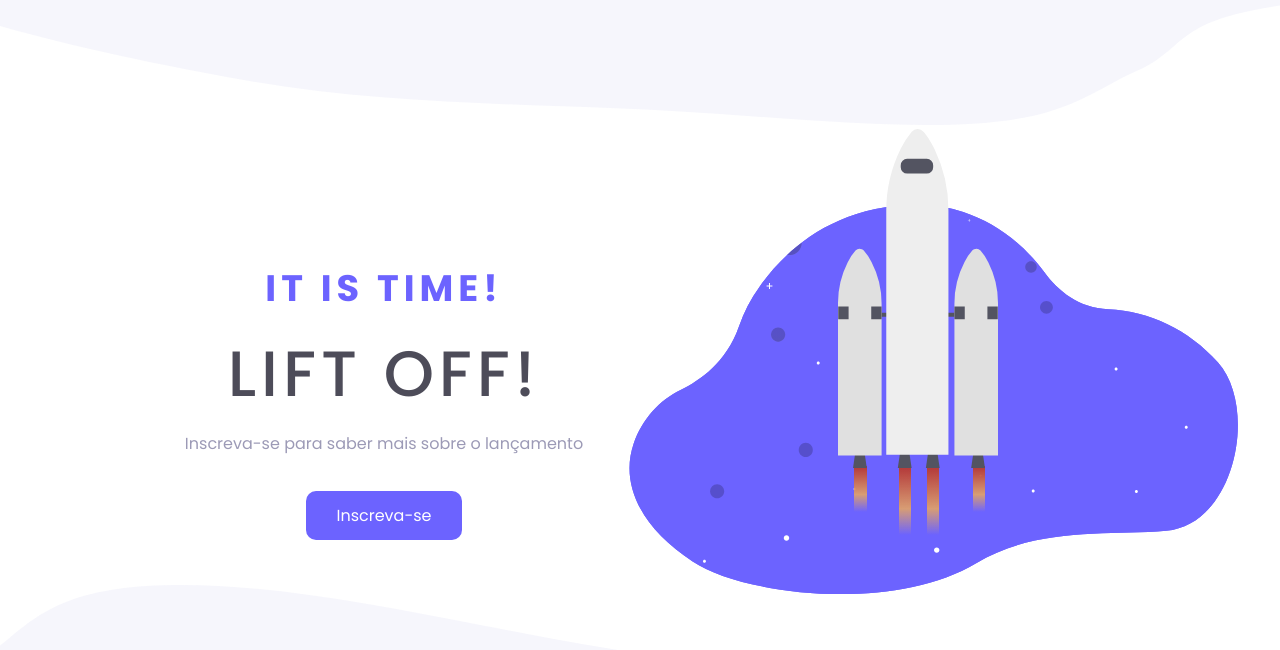
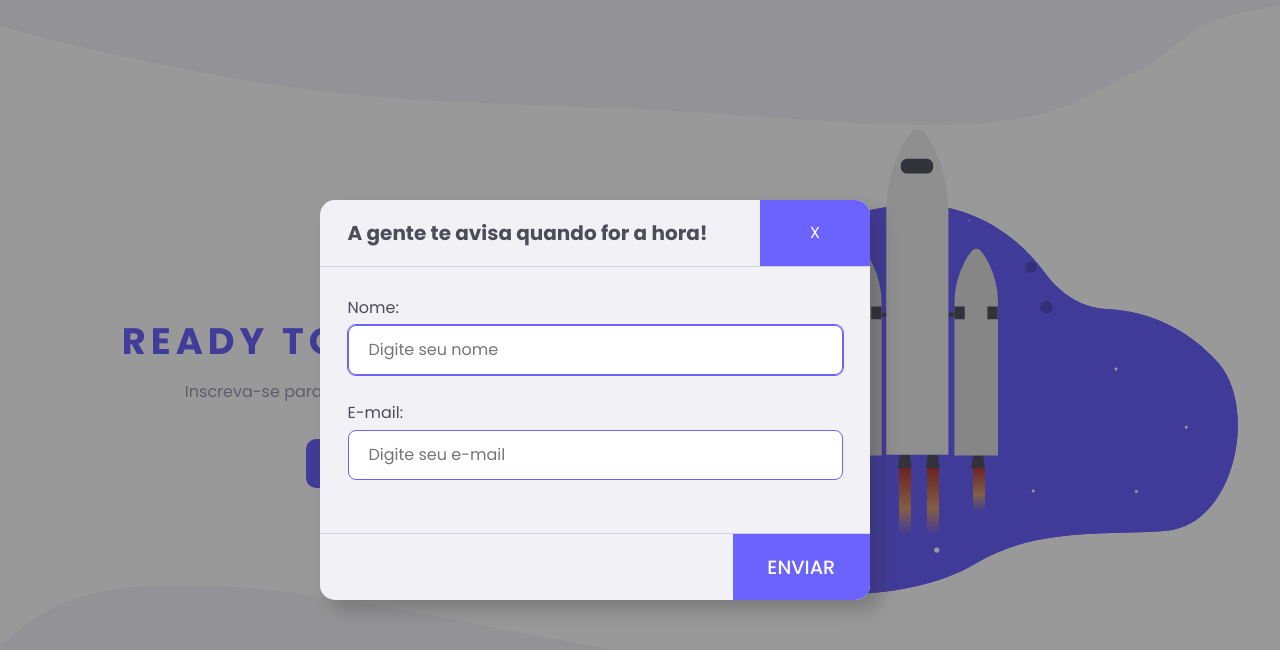
Before and after one commit to GusBordoni/countdown, a plain HTML site: page index.html in a window 1280 px wide. Drawn offline with Linux system fonts and the light colour scheme.

Commit message:
modal 1st update

```diff
--- a/countdown.js
+++ b/countdown.js
@@ -1,4 +1,4 @@
-var finalDate = new Date("Jul 27, 2022 17:00:00").getTime();
+var finalDate = new Date("Jul 28, 2022 17:00:00").getTime();
 var countdownClock = document.getElementById('countdown');
 
 var x = setInterval(function() {
@@ -27,7 +27,7 @@ var x = setInterval(function() {
 
     animation.onfinish = function() {
       countdownClock.style.display = 'none';
-      document.getElementsByTagName('h1')[0].innerText = 'IT IS TIME!';
+      document.getElementById('launch-warning')[0].innerText = 'IT IS TIME!';
       document.getElementById('ready').style.display = 'block';
     }
   } else {
--- a/index.html
+++ b/index.html
@@ -13,7 +13,7 @@
 </head>
 <body>
     <div class="countdown-container">
-        <h1>READY TO LAUNCH IN...</h1>
+        <h1 id="launch-warning">READY TO LAUNCH IN...</h1>
         <div class="countdown" id="countdown">
             <div>
                 <span>dias</span>
@@ -37,7 +37,7 @@
         </div>
         <h1 id="ready">LIFT OFF!</h1>
         <span class="signup-intro">Inscreva-se para saber mais sobre o lançamento</span>
-        <button>Inscreva-se</button>
+        <button id="signup-button">Inscreva-se</button>
     </div>
     <div class="rocket-container">
         <img src="images/rocket.svg" alt="" class="rocket-svg">
@@ -52,6 +52,33 @@
 <svg class="svg">
     <clipPath id="my-clip-path" clipPathUnits="objectBoundingBox" transform="scale(0.00144, 0.00218)"><path d="M611.1 383.04c-67.1 5.96-147-4.928-216.3 38.08-95.9 59.136-266.874 36.911-322.8-2.12C14 380-11.2 328.832 4.9 280.448c9.8-28.672 29.4-51.072 53.9-63.168 21-10.304 51.8-32.256 65.8-73.92a177.1 176.96 0 0123.8-47.488C175.7 56 231.7-.448 329.7 0a157.5 156.8 0 0150.4 8.512c35.7 12.096 67.9 36.736 92.4 70.784 15.4 21.952 39.2 42.112 72.8 43.456 46.9 2.24 91 23.744 124.6 62.272C716 238 690.2 375.872 611.1 383.04"></path></clipPath>
 </svg>
+
+    <!-- modal -->
+    <div class="modal">
+        <div class="modal-header">
+        <h1 class="modal-header-title">A gente te avisa quando for a hora!</h1>
+        <div id="close-button">
+            X
+        </div>
+        </div>
+        <div class="modal-form">
+        <form action="" method="" id="login-form">
+                    <fieldset>
+                        <label for="name">Nome:</label>
+                        <input type="text" id="name" name="name" autocomplete="on" placeholder="Digite seu nome" required autofocus>
+                        <label for="email">E-mail:</label>
+                        <input type="email" id="email" name="email" autocomplete="on" placeholder="Digite seu e-mail" required autofocus>
+                    </fieldset>
+                </form>
+        </div>
+        <div class="modal-footer">
+        <button type="submit" form="login-form" id="submit-button">ENVIAR</button>
+        </div>
+    </div>
+    <div class="modal-backdrop">
+    </div>
+
+
 <script src="countdown.js"></script>
 </body>
 </html>
--- a/style.css
+++ b/style.css
@@ -108,7 +108,7 @@ body {
   75% {background: linear-gradient(to bottom, rgba(180,58,58,1) 2%, rgba(252,176,69,0.75) 57%, rgba(255,196,0,0) 92%);}
 }
 
-h1 {
+#launch-warning {
   font-size: 2.3em;
   color: var(--purple);
   font-weight: 700;
@@ -159,7 +159,7 @@ h1 {
   color: var(--text-color);
 }
 
-button {
+#signup-button {
   border: none;
   border-radius: 10px;
   background-color: var(--purple);
@@ -171,9 +171,131 @@ button {
   cursor: pointer;
 }
 
-button:hover {
+#signup-button:hover {
   position: relative;
   left: -1px;
   top: -1px;
   box-shadow: 2px 2px 8px #afafaf;
 }
+
+/* -----------------------------------------------MODAL------------------------------------------------------ */
+
+.modal {
+  width: 550px;
+  height: 400px;
+  background-color: #F1F1F6   ;
+  border-radius: 15px;
+  display: grid;
+  grid-template-area:
+    "header"
+    "form"
+    "footer";
+  grid-template-rows: 1fr 4fr 1fr;
+  grid-template-columns: 1fr;
+  z-index: 2;
+  box-shadow: 10px 10px 20px #2b2b2b48;
+  position: absolute;
+  left: 25%;
+  top: 25%;
+}
+.modal-header {
+  grid-area: "header";
+  display: flex;
+  align-items: center;
+  justify-content: space-between;
+  border-bottom: 1px solid #ced4da;
+  color: #4D4C59;
+}
+
+.modal-form {
+  grid-area: "form";
+  display: flex;
+  align-items: center;
+}
+
+.modal-footer {
+  grid-area: "footer";
+  display: flex;
+  align-items: center;
+  justify-content: end;
+  border-top: 1px solid #ced4da;
+}
+
+.modal-backdrop {
+  position: absolute;
+  top: 0;
+  bottom: 0;
+  right: 0;
+  left: 0;
+  background-color: #000000;
+  opacity: .4;
+  z-index: 1;
+}
+
+.modal-header-title {
+  margin: 0 0 0 27.5px;
+  font-weight: 700;
+  font-size: 1.25em;
+  color: var(--black)
+}
+
+#login-form {
+  display: flex;
+  align-items: center;
+  padding: 0 5%;
+}
+
+#login-form, fieldset {
+  width: 100%;
+  height: 90%;
+}
+
+fieldset {
+  height: 100%;
+  display: flex;
+  flex-direction: column;
+  align-items: start;
+  justify-content: center;
+  border: none;
+}
+label {
+  margin-bottom: 5px;
+  color: var(--black);
+}
+input {
+  margin-bottom: 25px;
+  width: 100%;
+  height: 50px;
+  border: 1px solid #6C63FF;
+  padding-left: 20px;
+  font: inherit;
+  border-radius: 8px;
+  color: var(--purple);
+}
+input:focus-within {
+  border: 1px solid #6C63FF;
+  outline: 1px solid #6C63FF;
+  transition: border 1s, outline 1s;
+}
+#submit-button {
+  height: 100%;
+  width: 25%;
+  border: none;
+  background-color: #6C63FF;
+  color: white;
+  border-radius: 0 0 15px 0;
+  font-weight: 500;
+  font-size: 1.2em;
+}
+#close-button {
+  display: flex;
+  width: 20%;
+  height: 100%;
+  background-color: #6C63FF;
+  align-items: center;
+  justify-content: center;
+  color: white;
+  border-radius: 0 15px 0 0;
+}
+
+/* -----------------------------------------------MODAL------------------------------------------------------ */
```
